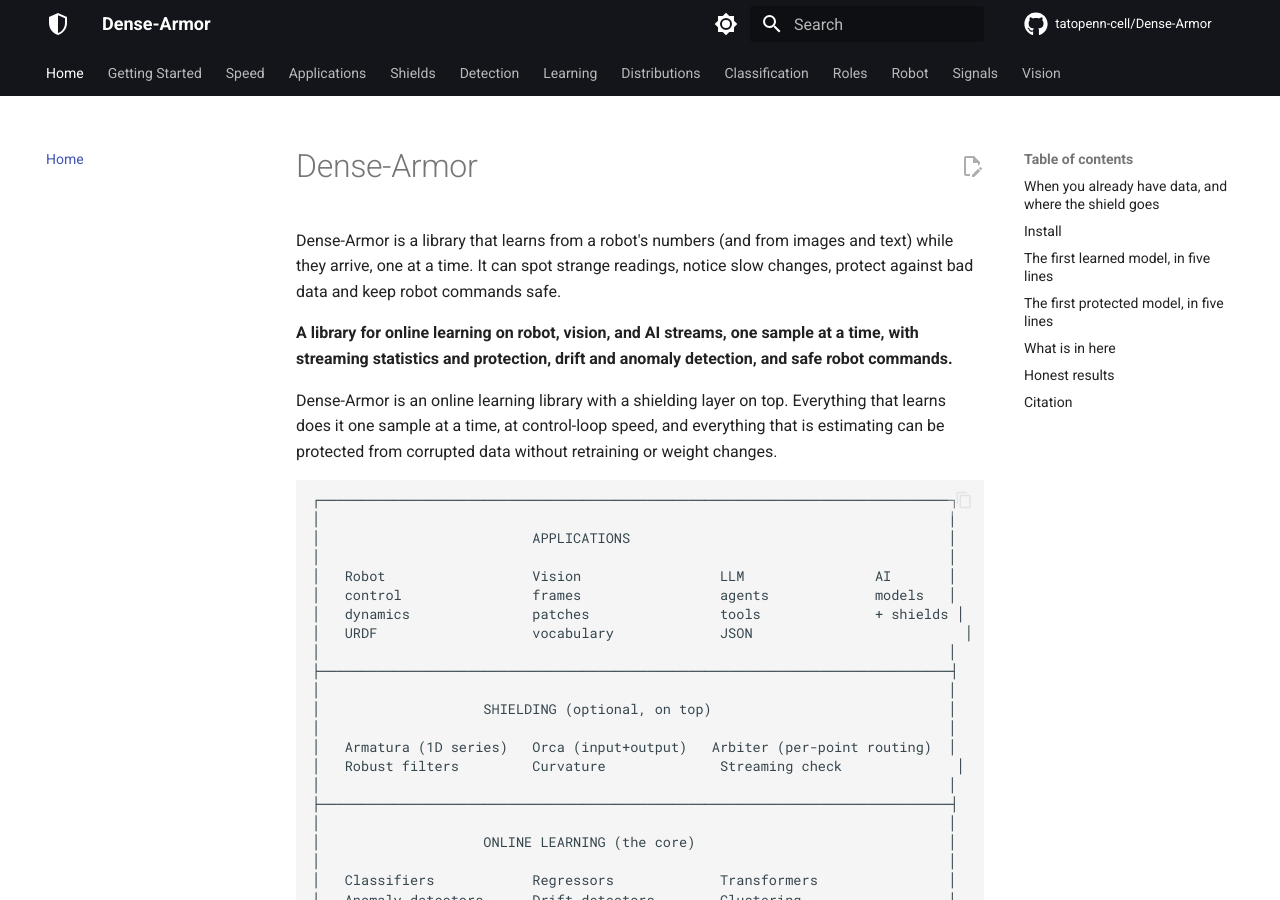
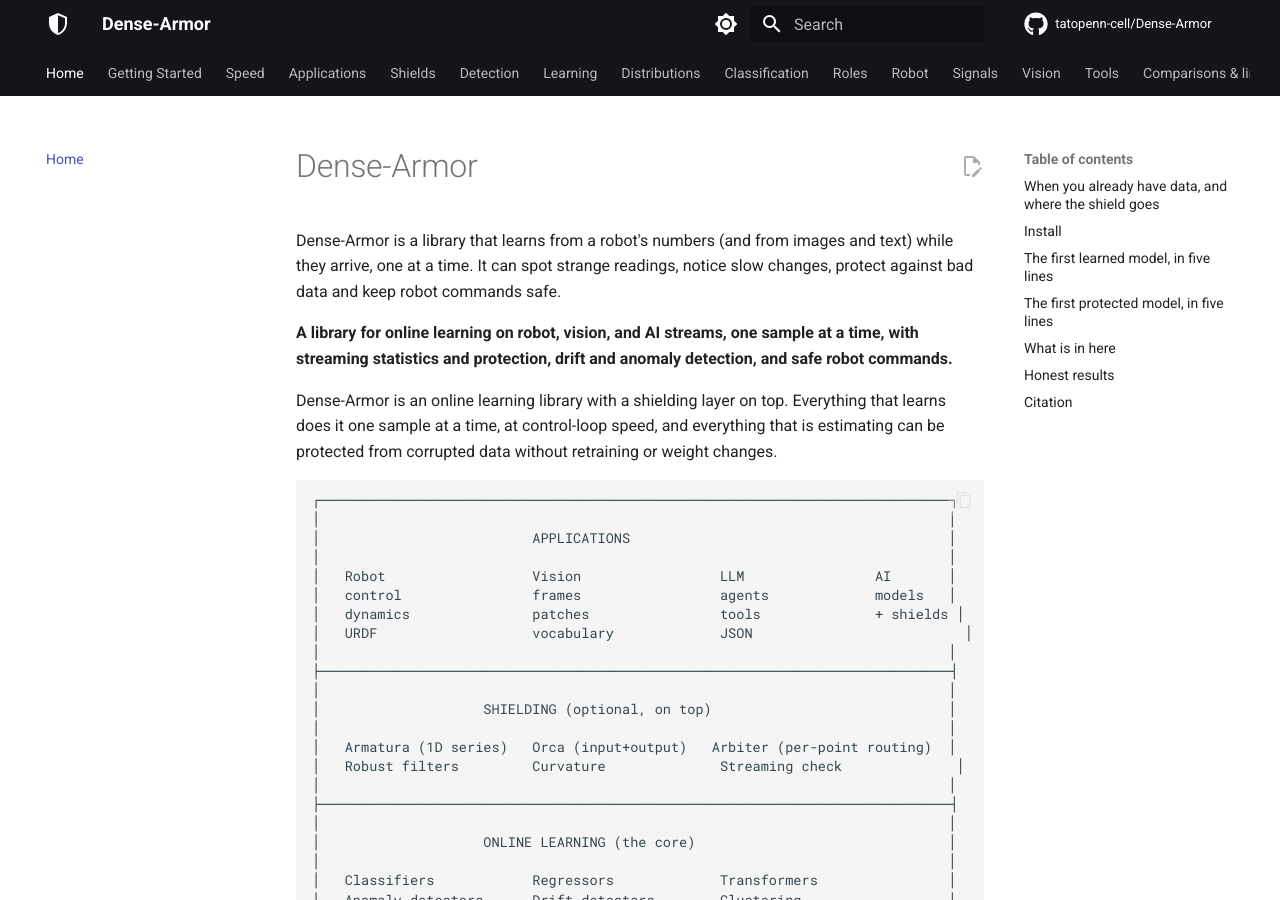
Before and after one commit to tatopenn-cell/Dense-Armor, an MkDocs documentation site: the page built from docs/index.md, in a window 1280 px wide and 900 px high. Built offline with MkDocs 1.6.1 and Material for MkDocs 9.7.7, drawn with Linux system fonts in a browser that asks for light colours; comment, search, counter and statistics services are not loaded; some of the changed lines change nothing that is shown.

Commit message:
docs: restore the Tools, Comparisons & limits and API Reference blocks of the navigation, cut after the Vision block by the split of the video pages

```diff
--- a/mkdocs.yml
+++ b/mkdocs.yml
@@ -198,3 +198,23 @@
       - Kinematics: vision/kinematics.md
       - Quality: vision/quality.md
       - Patches: vision/patches.md
+
+  - Tools:
+      - Toolkit:
+          - toolkit/index.md
+          - Toolkit: toolkit/toolkit.md
+      - Live Demo: demo.md
+      - MCP Server: mcp.md
+
+  - Comparisons & limits:
+      - Dense-Armor vs Kalman: vs_kalman.md
+      - Adversarial robustness: robustness.md
+      - Known limits: limits.md
+
+  - API Reference:
+      - api/index.md
+      - General: api/general.md
+      - Robot: api/robot.md
+      - IA: api/ai.md
+      - Changelog: changelog.md
+      - License: license.md
```
